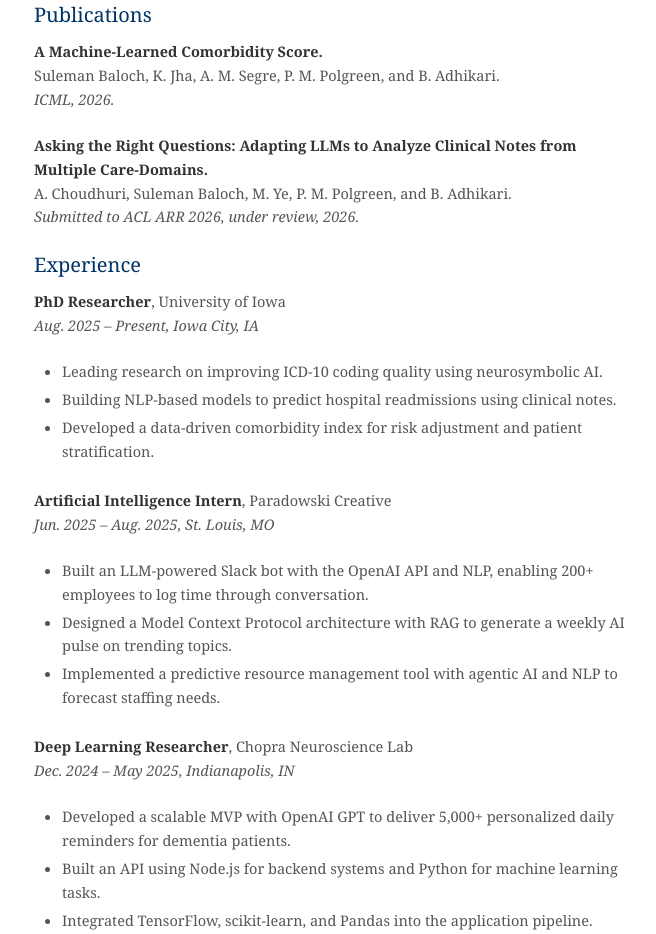
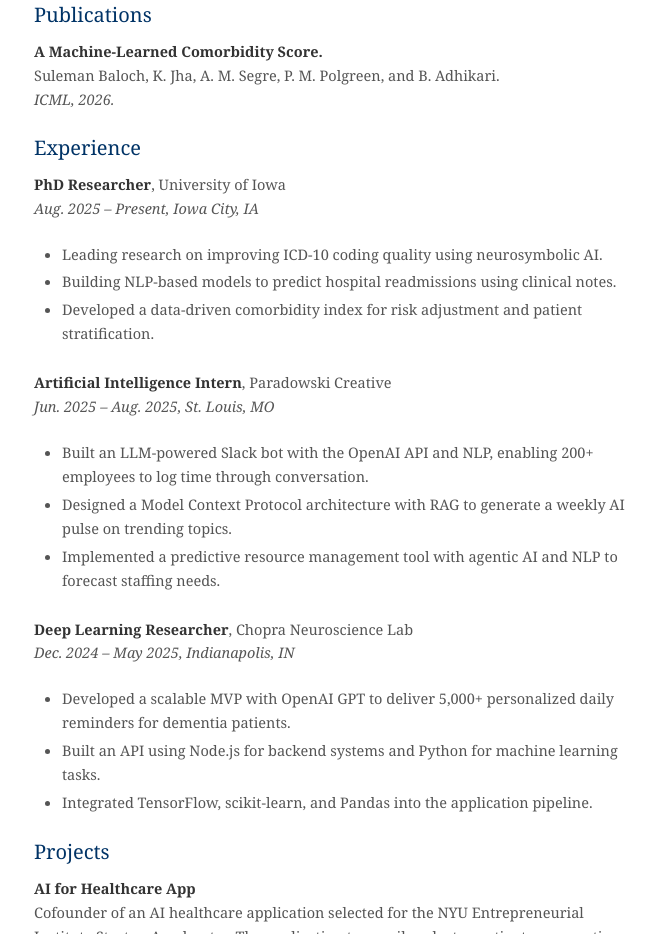
Before and after one commit to sbbaloch2024/sbbaloch2024.github.io, a plain HTML site: page index.html in a window 1280 px wide. Shown: the part 1017-1951 px from the top of the page, without its empty margins (456-1112 px from the left). Drawn offline with Linux system fonts and the light colour scheme.

Commit message:
Update index.html

```diff
--- a/index.html
+++ b/index.html
@@ -100,14 +100,6 @@ I have a deep passion for learning mathematics and modeling clinical problems us
         <em>ICML, 2026.</em>
       </p>
 
-      <p>
-        <strong>
-          Asking the Right Questions: Adapting LLMs to Analyze Clinical Notes
-          from Multiple Care-Domains.
-        </strong><br />
-        A. Choudhuri, Suleman Baloch, M. Ye, P. M. Polgreen, and B. Adhikari.<br />
-        <em>Submitted to ACL ARR 2026, under review, 2026.</em>
-      </p>
 
       <h2>Experience</h2>
 
```
